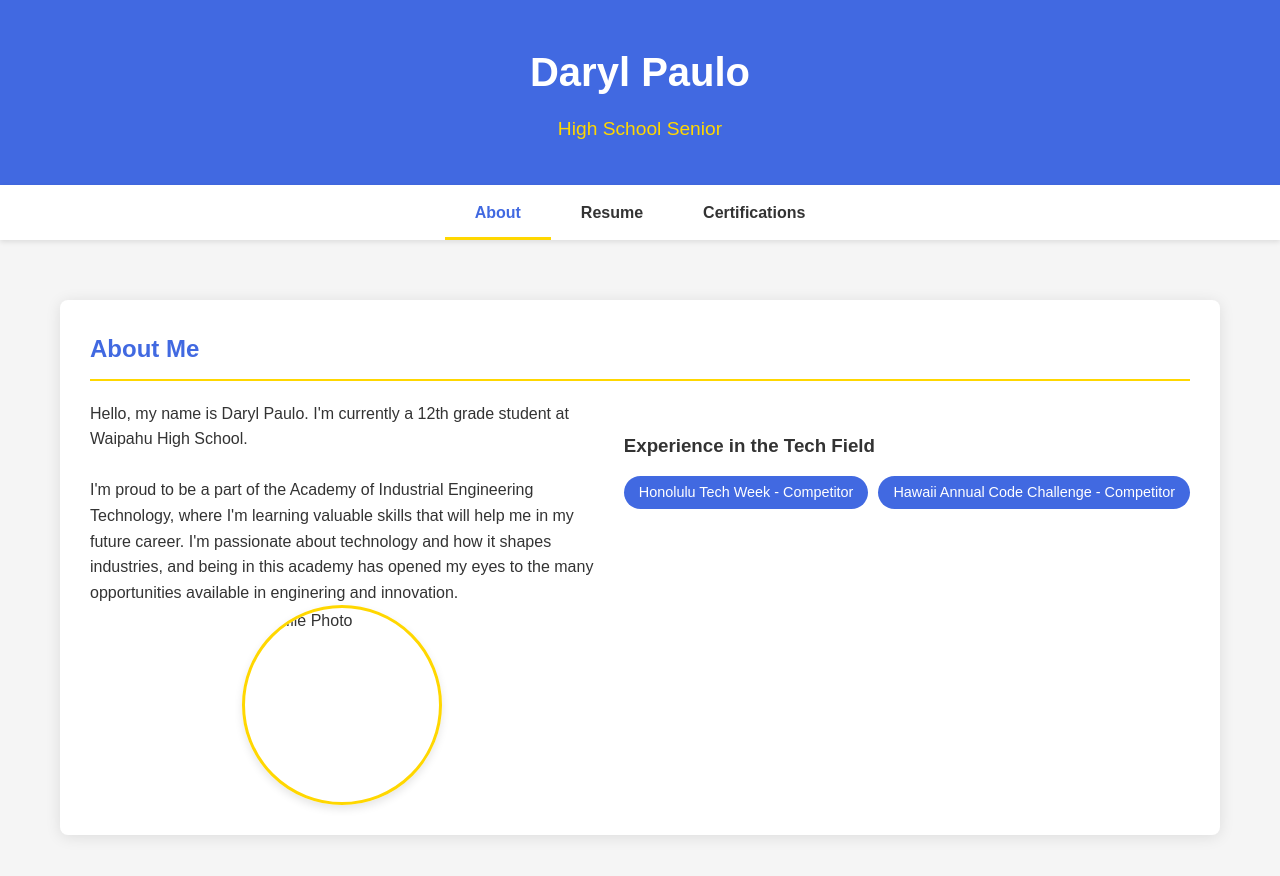
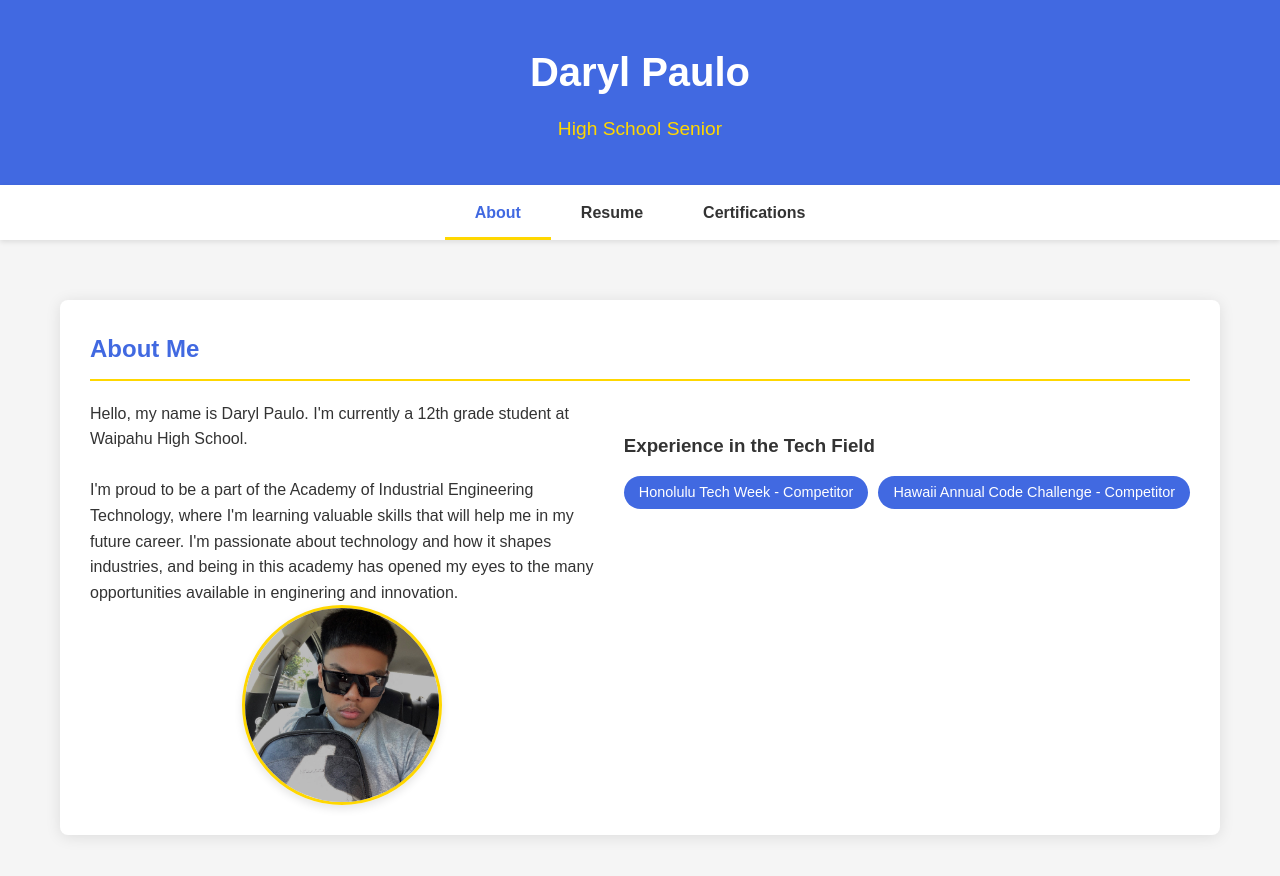
Before and after one commit to darylboyyy/DarylPortfolio, a plain HTML site: page index.html in a window 1280 px wide. Drawn offline with Linux system fonts and the light colour scheme.

Commit message:
Update index.html

```diff
--- a/index.html
+++ b/index.html
@@ -208,7 +208,7 @@
                         <br>
                         <p>I'm proud to be a part of the Academy of Industrial Engineering Technology, where I'm learning valuable skills that will help me in my future career. I'm passionate about technology and how it shapes industries, and being in this academy has opened my eyes to the many opportunities available in enginering and innovation.</p>
                     <div class="about-image">
-                        <img src="/api/placeholder/200/200" alt="Profile Photo" class="profile-image">
+                        <img src="https://darylboyyy.github.io/DarylPortfolio/IMG_9822.jpeg" alt="Profile Photo" class="profile-image">
                     </div>
                 </div>
 
```
